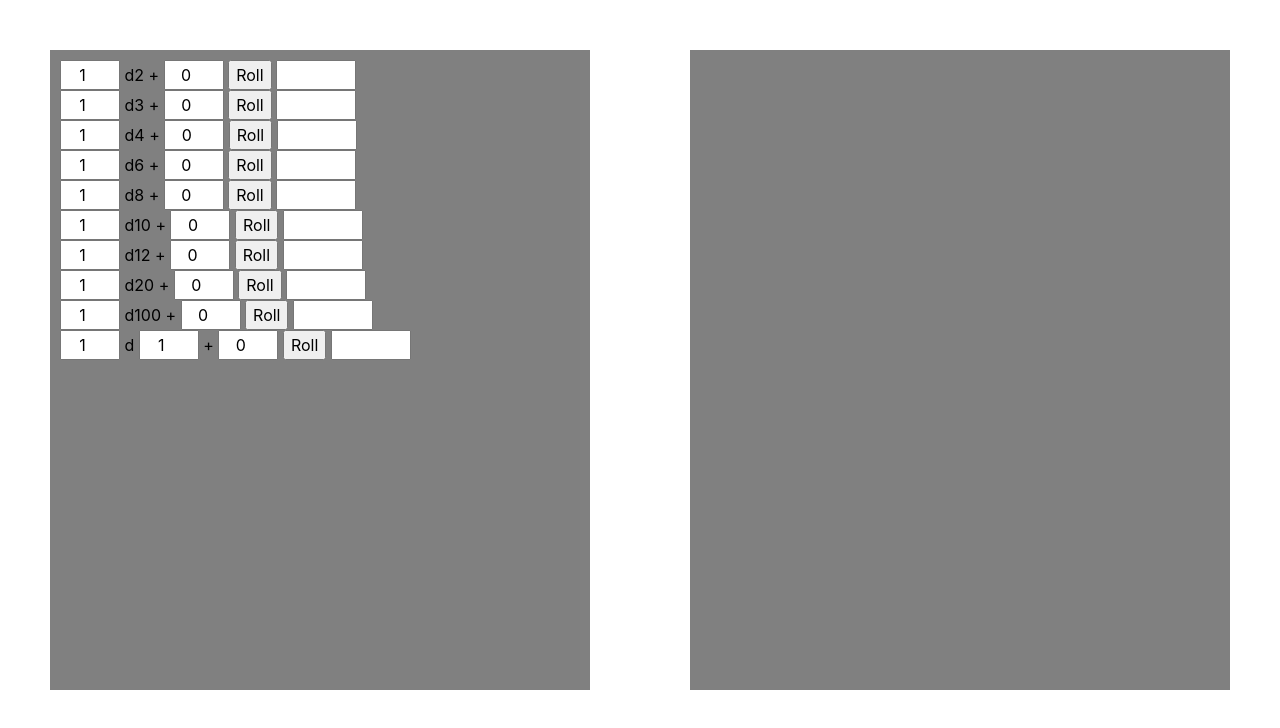
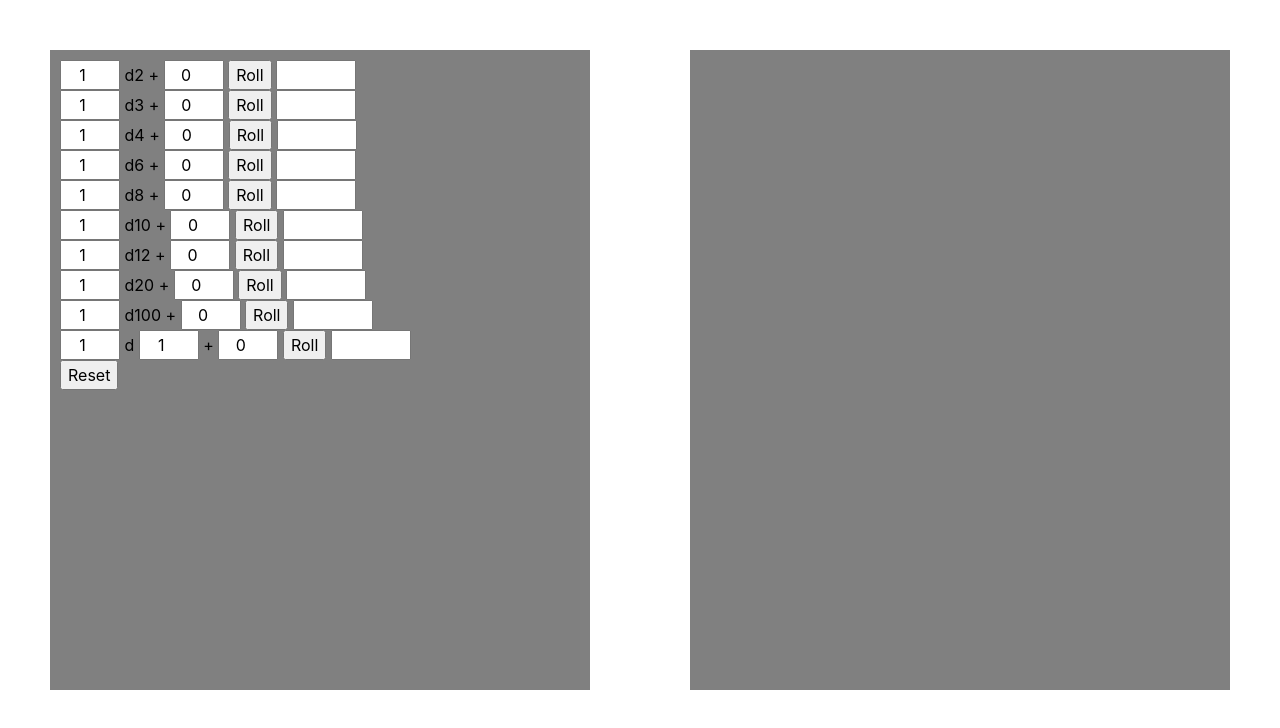
Before and after one commit to nohil2/dice_roller, a plain HTML site: page index.html in a window 1280 px wide. Drawn offline with nearby package versions, Linux system fonts and the light colour scheme.

Commit message:
Added a reset buttoned that clears all user-editted values on the page.

```diff
--- a/index.html
+++ b/index.html
@@ -88,6 +88,9 @@
                     <input type="button" value="Roll" onclick="custom_roller()">
                     <input id="custom_result" type="readonly">
                 </div>
+                <div>
+                    <input type="button" value="Reset" onclick="reset()">
+                </div>
             </div>
             <div id="results" class="flex-box box" style="overflow-y:scroll; overflow-x:hidden;">
                 <p id="posthere"></p>
--- a/roller.css
+++ b/roller.css
@@ -6,6 +6,7 @@ input[type="number"]{
 input[type="readonly"]{
     width:80px;
     min-width:50px;
+    text-align: center;
 }
 
 .flex-container {
--- a/roller.js
+++ b/roller.js
@@ -28,7 +28,6 @@ function roll(num, sides){
     for (let i = 0; i < num; i++){
         rolls[i] = Math.floor(Math.random() * (sides)) + 1;
     }
-    console.log(rolls)
     return rolls;
 }
 
@@ -38,11 +37,22 @@ function post(sides, sum, rolls, modifier){
     for(let i=0; i<rolls.length; i++){
         message = message+rolls[i]+", ";
     }
-    message = message+"+"+modifier+"<br>Total = "+sum+'</p>';
+    message = message+"+"+modifier+"<br>Total = "+sum+"</p>";
 
     document.getElementById("posthere").insertAdjacentHTML("beforeend",message);
     text_position = document.getElementById("results");
     text_position.scrollTop = text_position.scrollHeight;
     return;
+}
 
+function reset(){
+    var ids = ["d2", "d3", "d4", "d6", "d8", "d10", "d12", "d20", "d100", "custom"];
+    for(let i=0; i<ids.length; i++){
+        document.getElementById(ids[i]+"_#").value = 1;
+        document.getElementById(ids[i]+"_+").value = 0;
+        document.getElementById(ids[i]+"_result").value = null;
+    }
+    document.getElementById("custom_sides").value = 1;
+    document.getElementById("posthere").innerHTML = "";
+    return;
 }
```
